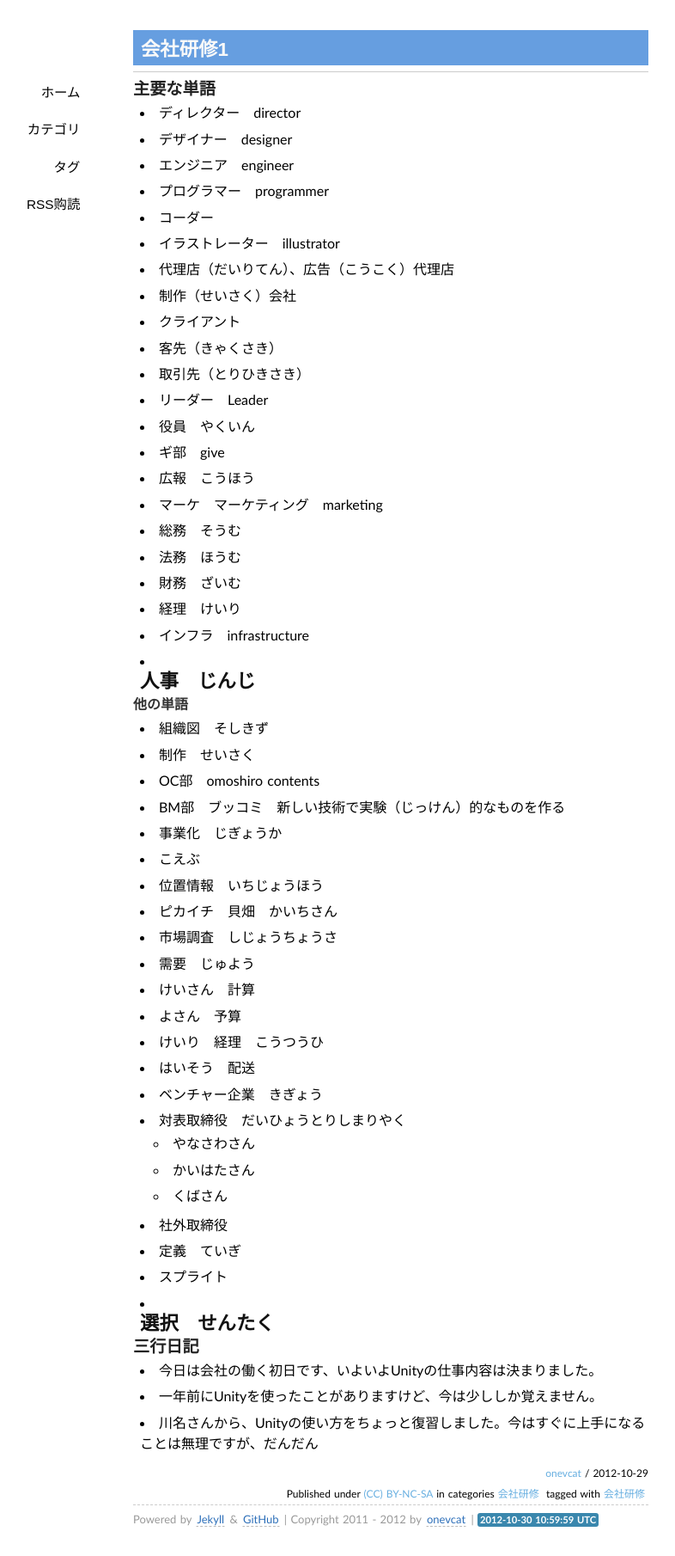
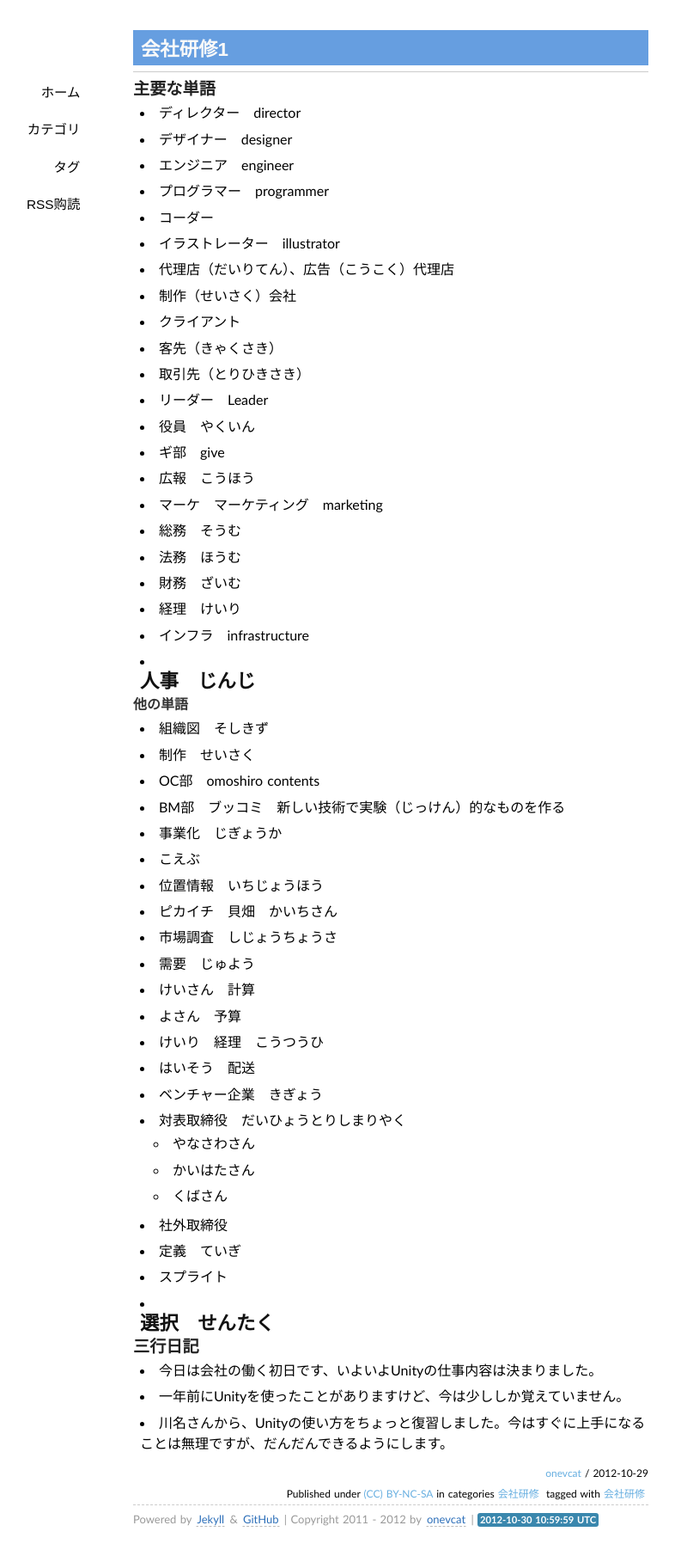
Before and after one commit to onevcat/japanese, a Jekyll site: the page built from _posts/会社研修/2012-10-29-会社研修1.md, in a window 1280 px wide. Shown: the whole page at 86% size, without its empty margins (185-971 px from the left). Built offline with Jekyll 4.4.1, drawn with Linux system fonts in a browser that asks for light colours; some web fonts are replaced; Markdown is read by kramdown in place of the engine named in the settings; comment, search, counter and statistics services are not loaded.

Commit message:
modify
Signed-off-by: onevcat <onevcat@gmail.com>

```diff
--- a/_posts/会社研修/2012-10-29-会社研修1.md
+++ b/_posts/会社研修/2012-10-29-会社研修1.md
@@ -59,5 +59,5 @@ tags:
 
 ### 三行日記
 * 今日は会社の働く初日です、いよいよUnityの仕事内容は決まりました。
-* 一年前にUnityを使ったことがありますけど、今は少ししか覚えません。
-* 川名さんから、Unityの使い方をちょっと復習しました。今はすぐに上手になることは無理ですが、だんだん
+* 一年前にUnityを使ったことがありますけど、今は少ししか覚えていません。
+* 川名さんから、Unityの使い方をちょっと復習しました。今はすぐに上手になることは無理ですが、だんだんできるようにします。
```
